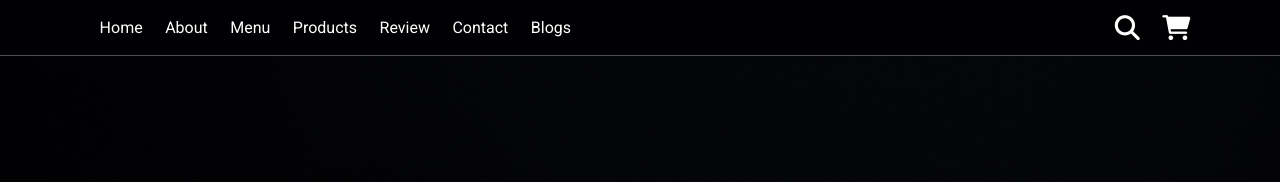
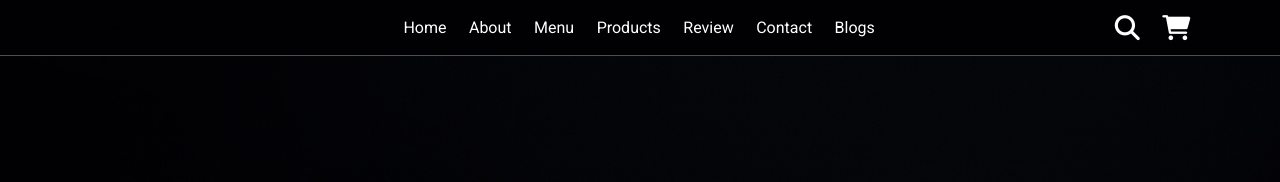
Before and after one commit to ismayaa/my-first-project, a plain HTML site: page index.html in a window 1280 px wide. Shown: the top 182 px of the page. Drawn offline with Linux system fonts and the light colour scheme; files whose address does not match are found by name.

Commit message:
navbar qilindi

```diff
--- a/index.html
+++ b/index.html
@@ -15,6 +15,7 @@
 
       <header class="header">
 
+        navbarni kodi yozildi
 
       <nav class="navbar">
         <a href="#home">home</a>
```
